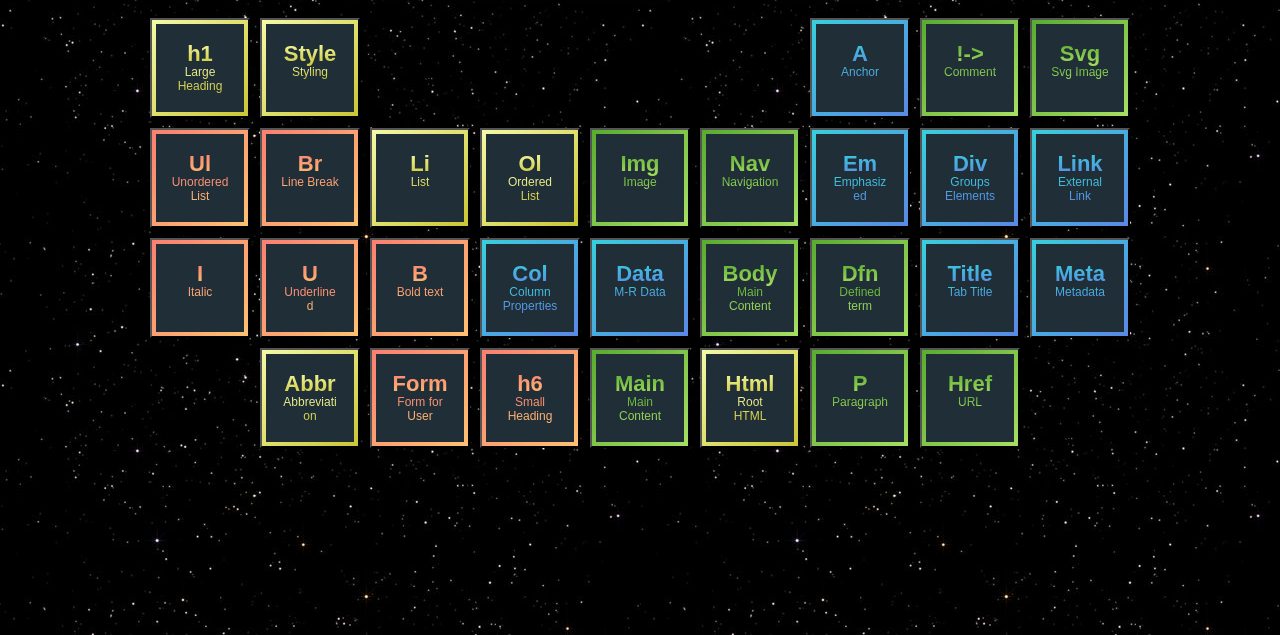
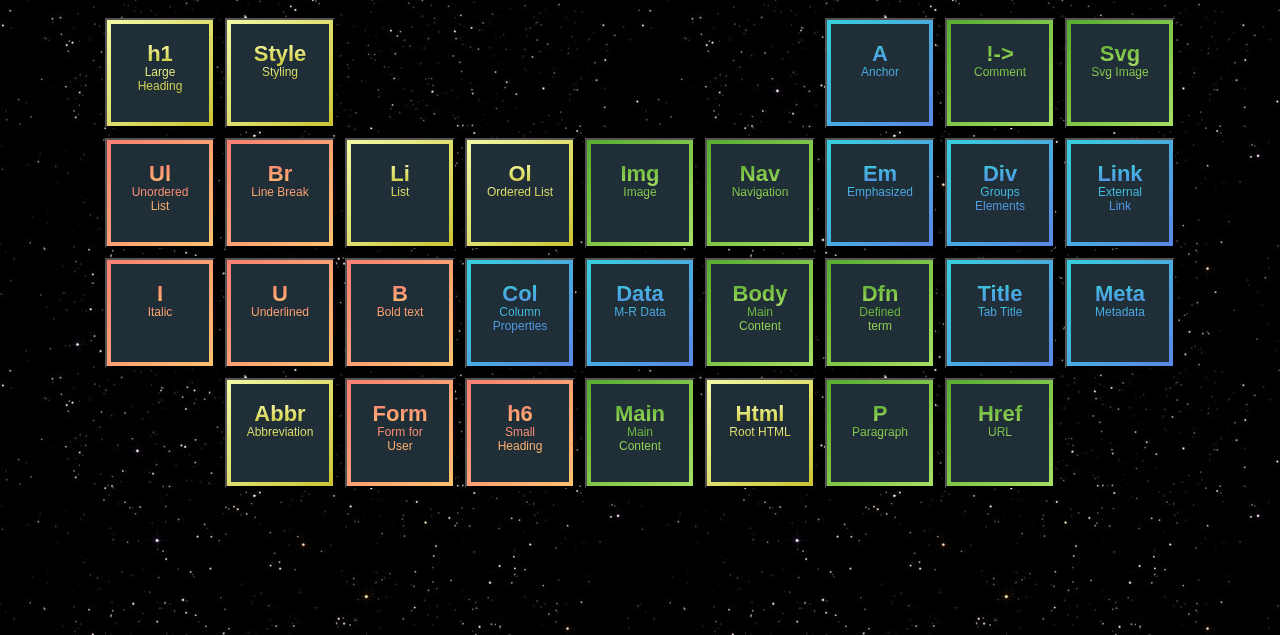
Before and after one commit to KatieAnn99/PeriodicTable, a plain HTML site: page CSS GRID PERIODIC TABLE 2/index.html in a window 1280 px wide. Shown: the part 165-800 px from the top of the page. Drawn offline with Linux system fonts and the light colour scheme.

Commit message:
Bigger boxes for more text space

```diff
--- a/CSS GRID PERIODIC TABLE 2/style.css
+++ b/CSS GRID PERIODIC TABLE 2/style.css
@@ -26,8 +26,8 @@ a {
 
 .periodic-table {
   display: grid;
-  grid-template-columns: repeat(9, 100px);
-  grid-template-rows: repeat(4, 100px);
+  grid-template-columns: repeat(9, 110px);
+  grid-template-rows: repeat(4, 110px);
   grid-gap: 10px;
   margin: auto;
   max-width: 1200px;
```
